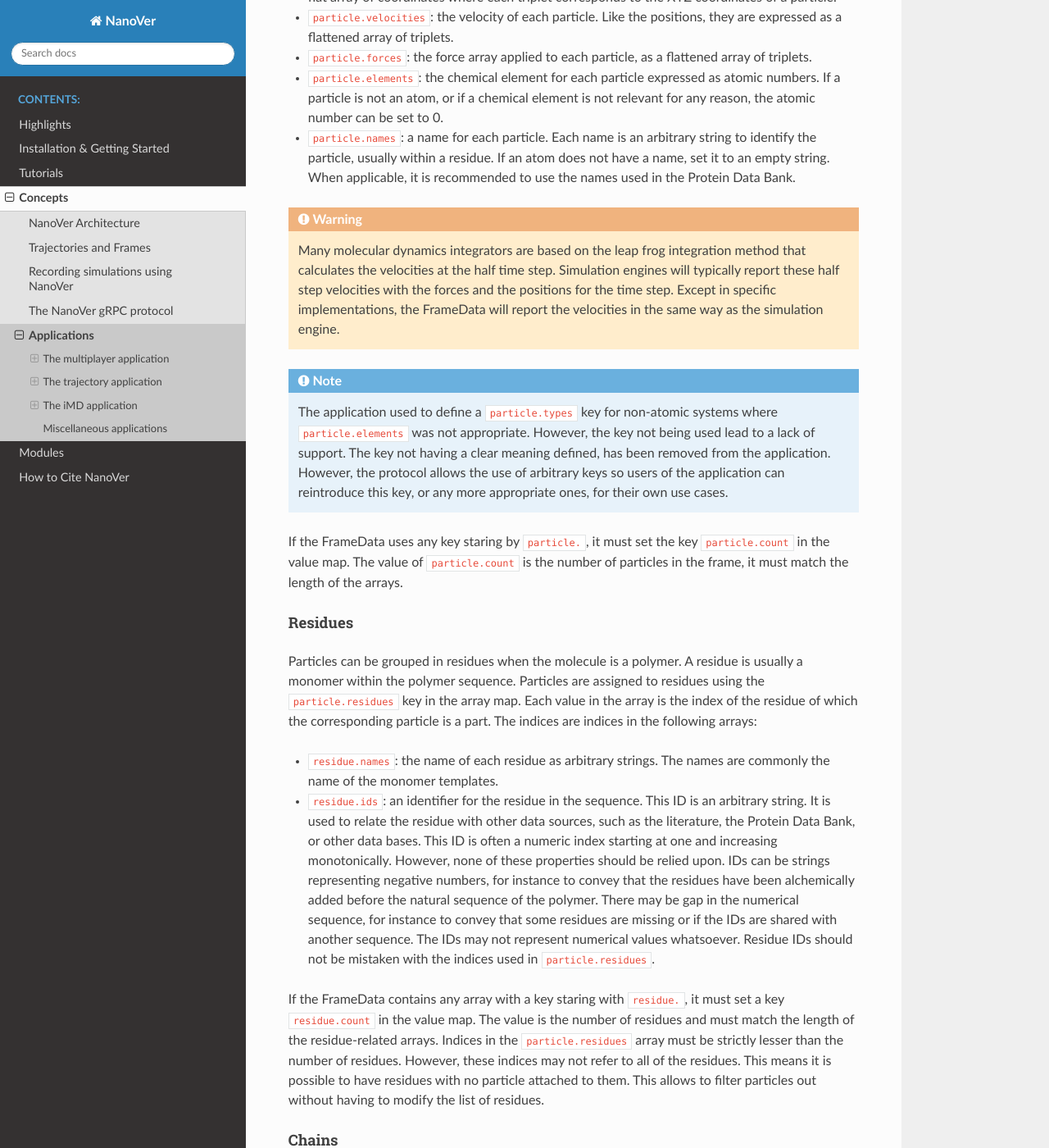
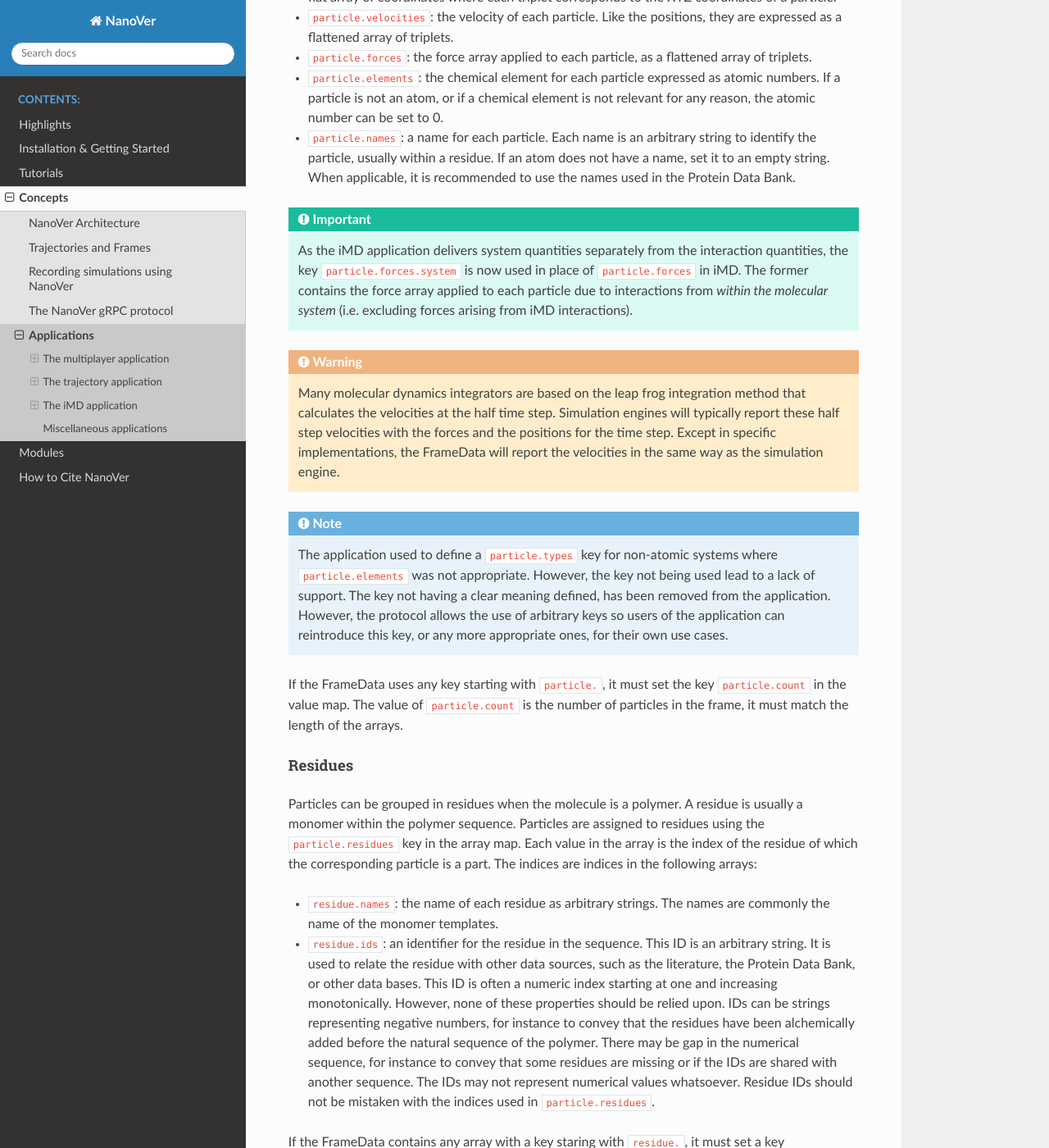
Before and after one commit to IRL2/nanover-docs, a Sphinx documentation site: the page built from source/concepts/applications.rst, in a window 1280 px wide and 1400 px high, scrolled down 6497 px. Shown: the whole window at 82% size. Built offline with Sphinx 7.4.7 and the Read the Docs theme 3.1.0, drawn with Linux system fonts in a browser that asks for light colours; pages that are not in the unit, such as notebooks, are missing from menus; the version number could not be read and is left out.

Commit message:
Add clarity regarding `particles.forces` and `particles.forces.system`

```diff
--- a/source/concepts/applications.rst
+++ b/source/concepts/applications.rst
@@ -383,6 +383,14 @@ keys in the array map:
   a name, set it to an empty string. When applicable, it is recommended to use
   the names used in the Protein Data Bank.
 
+.. important::
+
+   As the iMD application delivers system quantities separately from the interaction
+   quantities, the key ``particle.forces.system`` is now used in place of
+   ``particle.forces`` in iMD. The former contains the force array
+   applied to each particle due to interactions from *within the molecular system*
+   (i.e. excluding forces arising from iMD interactions).
+
 .. _leap-frog-warning:
 
 .. warning::
@@ -403,7 +411,7 @@ keys in the array map:
    the use of arbitrary keys so users of the application can reintroduce this
    key, or any more appropriate ones, for their own use cases.
 
-If the FrameData uses any key staring by ``particle.``, it must set the key
+If the FrameData uses any key starting with ``particle.``, it must set the key
 ``particle.count`` in the value map. The value of ``particle.count`` is the
 number of particles in the frame, it must match the length of the arrays.
 
```
